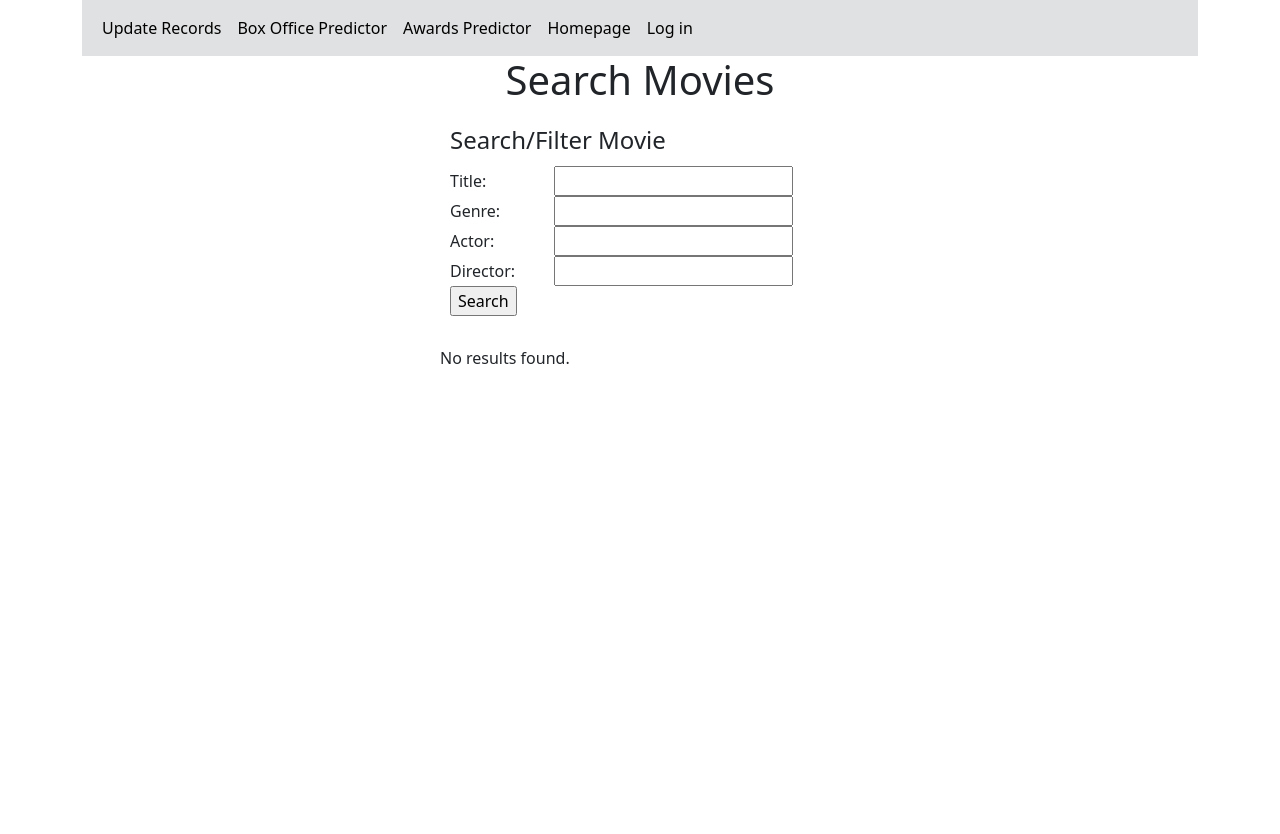
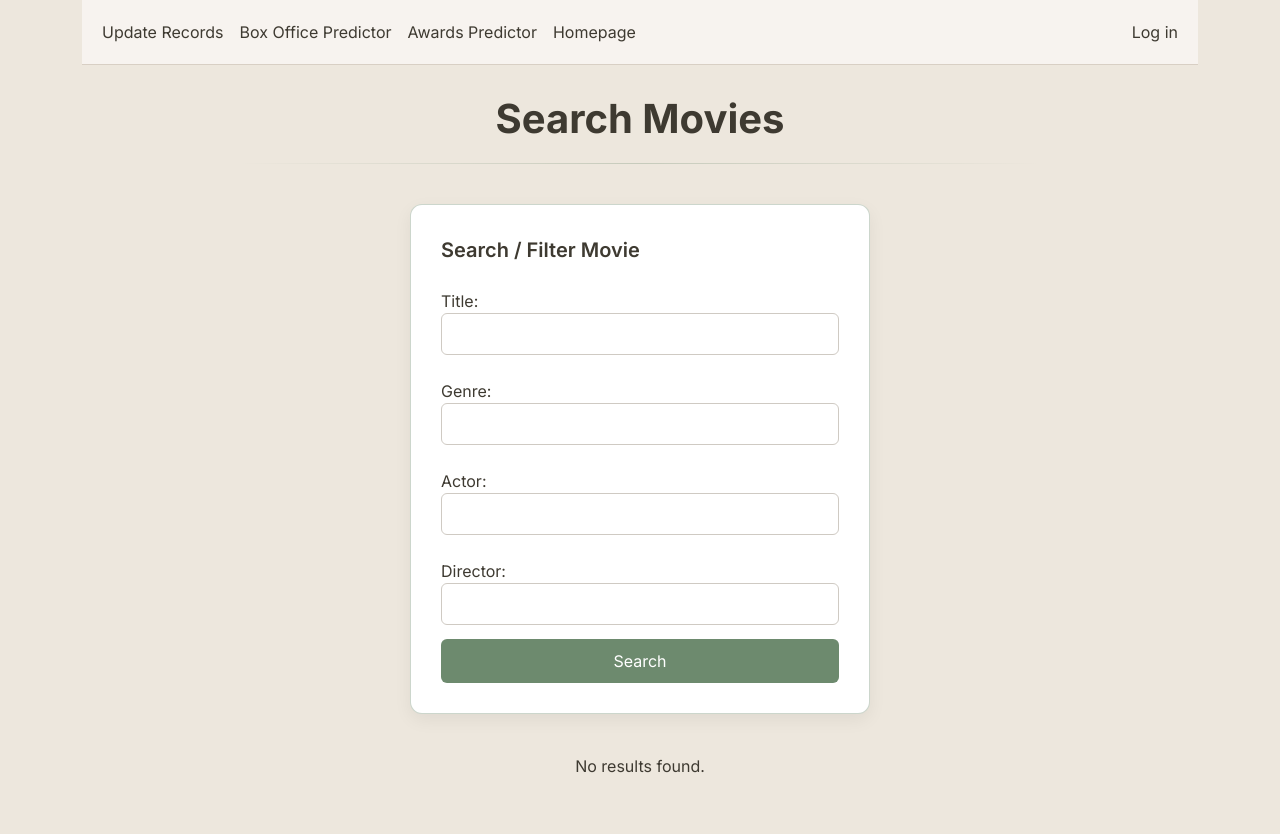
Before and after one commit to gfm11/Movie-Budget-Predictor, a Flask app: page /search in a window 1280 px wide. Before the commit the page ends 364 px from the top, so only its background shows below. Run offline with Flask 3, Linux system fonts and the light colour scheme.

Commit message:
Update look of search page

```diff
--- a/templates/Search.html
+++ b/templates/Search.html
@@ -1,68 +1,167 @@
 <!DOCTYPE html>
-<html>
+<html lang="en">
+<head>
+  <meta charset="UTF-8"/>
+  <meta name="viewport" content="width=device-width, initial-scale=1.0"/>
+  <title>Search Movies</title>
+  <link href="https://cdn.jsdelivr.net/npm/bootstrap@5.3.8/dist/css/bootstrap.min.css" rel="stylesheet"/>
+  <link href="https://fonts.googleapis.com/css2?family=Inter:wght@300;400;600;700&display=swap" rel="stylesheet">
 
-<head>
-    <title>Search Movies</title>
-    <link href="https://cdn.jsdelivr.net/npm/bootstrap@5.3.8/dist/css/bootstrap.min.css" rel="stylesheet" integrity="sha384-sRIl4kxILFvY47J16cr9ZwB07vP4J8+LH7qKQnuqkuIAvNWLzeN8tE5YBujZqJLB" crossorigin="anonymous">
+  <style>
+    :root{
+      --bg: #EDE7DD;
+      --cream: #F7F3EF;
+      --text: #3E3A31;
+      --muted:#5A564D;
+      --sage:#6D8A6E;
+      --border-sage:rgba(109,138,110,0.35);
+      --terracotta:#B45F4F;
+      --radius:12px;
+    }
+
+    body{
+      background:var(--bg);
+      font-family:Inter, sans-serif;
+      color:var(--text);
+      padding-bottom:40px;
+    }
+
+    .navbar{
+      background:var(--cream) !important;
+      border-bottom:1px solid #D8CFC4;
+      padding:12px 0;
+    }
+    .navbar .nav-link{
+      padding:8px 14px;
+      border-radius:8px;
+      font-weight:500;
+      color:var(--text) !important;
+      transition:background .22s ease,color .22s ease;
+    }
+    .navbar .nav-link:hover{
+      background:var(--sage);
+      color:white !important;
+    }
+
+    h1{
+      text-align:center;
+      margin-top:30px;
+      margin-bottom:6px;
+      font-weight:700;
+    }
+
+    .divider{
+      height:1px;
+      max-width:800px;
+      margin:20px auto 40px;
+      background:linear-gradient(to right, rgba(109,138,110,0), rgba(109,138,110,0.3), rgba(109,138,110,0));
+    }
+
+    .search-card{
+      max-width:460px;
+      margin:0 auto 40px auto;
+      background:white;
+      border:1px solid var(--border-sage);
+      border-radius:var(--radius);
+      padding:30px;
+      box-shadow:0 6px 18px rgba(0,0,0,0.06);
+    }
+    legend{
+      font-size:20px;
+      font-weight:600;
+      padding-bottom:6px;
+    }
+    label{
+      margin-top:10px;
+      font-weight:500;
+    }
+    input[type="text"]{
+      width:100%;
+      padding:8px 10px;
+      border-radius:6px;
+      border:1px solid #CFCAC3;
+      margin-bottom:14px;
+    }
+
+    .btn-sage{
+      background:var(--sage);
+      color:white;
+      border:none;
+      padding:10px;
+      border-radius:6px;
+      width:100%;
+      transition:opacity .2s ease;
+    }
+    .btn-sage:hover{opacity:.88;}
+
+    .results-wrapper{
+      max-width:95%;
+      margin:20px auto;
+      background:white;
+      padding:20px;
+      border-radius:var(--radius);
+      border:1px solid var(--border-sage);
+      box-shadow:0 6px 18px rgba(0,0,0,0.05);
+    }
+
+    table{
+      background:white !important;
+    }
+
+  </style>
 </head>
-<style>
-</style>
+
 <body>
-    <div class = "container">
-            <nav class="navbar navbar-expand-lg" style="background-color:rgba(203, 205, 207, 0.6);">
+  <div class="container">
+    <nav class="navbar navbar-expand-lg">
       <div class="container-fluid">
         <div class="collapse navbar-collapse" id="navbarNavAltMarkup">
           <div class="navbar-nav">
-                        <a class="nav-link active" aria-current="page" href="/update">Update Records</a>
-                        <a class="nav-link active" aria-current="page" href="/BoxOfficePredictor">Box Office Predictor</a>
-                        <a class="nav-link active" aria-current="page" href="/AwardsPredictor">Awards Predictor</a>
-                        <a class="nav-link active" aria-current="page" href="/">Homepage</a>
+            <a class="nav-link" href="/update">Update Records</a>
+            <a class="nav-link" href="/BoxOfficePredictor">Box Office Predictor</a>
+            <a class="nav-link" href="/AwardsPredictor">Awards Predictor</a>
+            <a class="nav-link" href="/">Homepage</a>
+          </div>
           <ul class="navbar-nav ms-auto">
             {% if username %}
-                                <li class="nav-item">
-                                    <span class="nav-link text-dark">
-                                        Hello, <strong>{{ username }}</strong>
-                                    </span>
-                                </li>
-                                <li class="nav-item">
-                                    <a class="nav-link" href="/logout">Log out</a>
-                                </li>
+              <li class="nav-item"><span class="nav-link text-dark">Hello, <strong>{{ username }}</strong></span></li>
+              <li class="nav-item"><a class="nav-link" href="/logout">Log out</a></li>
             {% else %}
-                                <a class="nav-link active" aria-current="page" href="/login">Log in</a>
+              <a class="nav-link" href="/login">Log in</a>
             {% endif %}
           </ul>
         </div>
       </div>
-                </div>
     </nav>
   </div>
-    <header>
-        <h1 style="text-align: center;">Search Movies</h1>
-    </header>
-    <main style="width: 400px; margin: auto;">
-        <form action="/search-results" method="POST" style="margin-bottom: 20px;">
-            <fieldset style="padding: 10px;">
-                <legend>Search/Filter Movie</legend>
-                <label style="display:inline-block; width:100px;">Title:</label>
-                <input type="text" name="title"><br>
 
-                <label style="display:inline-block; width:100px;">Genre:</label>
-                <input type="text" name="genre"><br>
+  <h1>Search Movies</h1>
+  <div class="divider"></div>
 
-                <label style="display:inline-block; width:100px;">Actor:</label>
-                <input type="text" name="actor"><br>
+  <form action="/search-results" method="POST" class="search-card">
+    <fieldset>
+      <legend>Search / Filter Movie</legend>
 
-                <label style="display:inline-block; width:100px;">Director:</label>
-                <input type="text" name="director"><br>
+      <label>Title:</label>
+      <input type="text" name="title">
 
-                <input type="submit" value="Search">
+      <label>Genre:</label>
+      <input type="text" name="genre">
+
+      <label>Actor:</label>
+      <input type="text" name="actor">
+
+      <label>Director:</label>
+      <input type="text" name="director">
+
+      <button type="submit" class="btn-sage">Search</button>
     </fieldset>
   </form>
 
   {% if results %}
-        <h3>Search Results:</h3>
-        <div style="display: flex; justify-content: center; margin-top: 10px;">
-        <table class="table table-striped" style="text-align:center; width: 90%; max-width: 1200px;">
+    <div class="results-wrapper">
+      <h3 style="text-align:center; margin-bottom:20px;">Search Results</h3>
+      <table class="table table-striped text-center">
         <thead>
           <tr>
             <th>Title</th>
@@ -75,7 +174,7 @@
             <th>Movie Rank</th>
             <th>Worldwide Revenue</th>
             <th>Domestic Revenue</th>
-                    <th>Domestic Percentage</th>
+            <th>Domestic %</th>
           </tr>
         </thead>
         <tbody>
@@ -92,17 +191,15 @@
             <td>{{ row[8] }}</td>
             <td>{{ row[9] }}</td>
             <td>{{ row[10] }}</td>
-                    <td>{{ row[11] }}</td>
           </tr>
           {% endfor %}
         </tbody>
       </table>
-    {% elif results is not none %}
-        <p>No results found.</p>
-    {% endif %}
     </div>
 
-    </main>
+  {% elif results is not none %}
+    <p style="text-align:center;">No results found.</p>
+  {% endif %}
+
 </body>
-
 </html>
```
Lines whose indentation alone changed are shown as unchanged.
